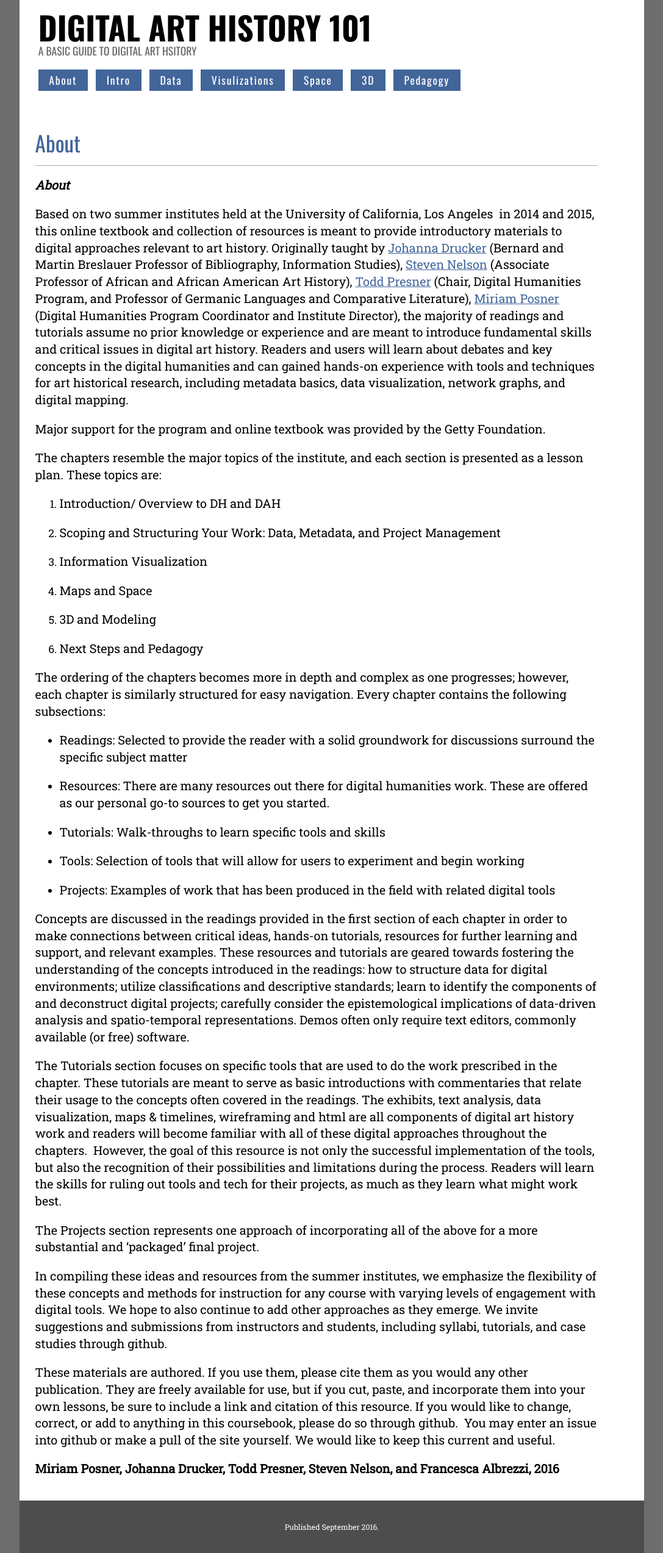
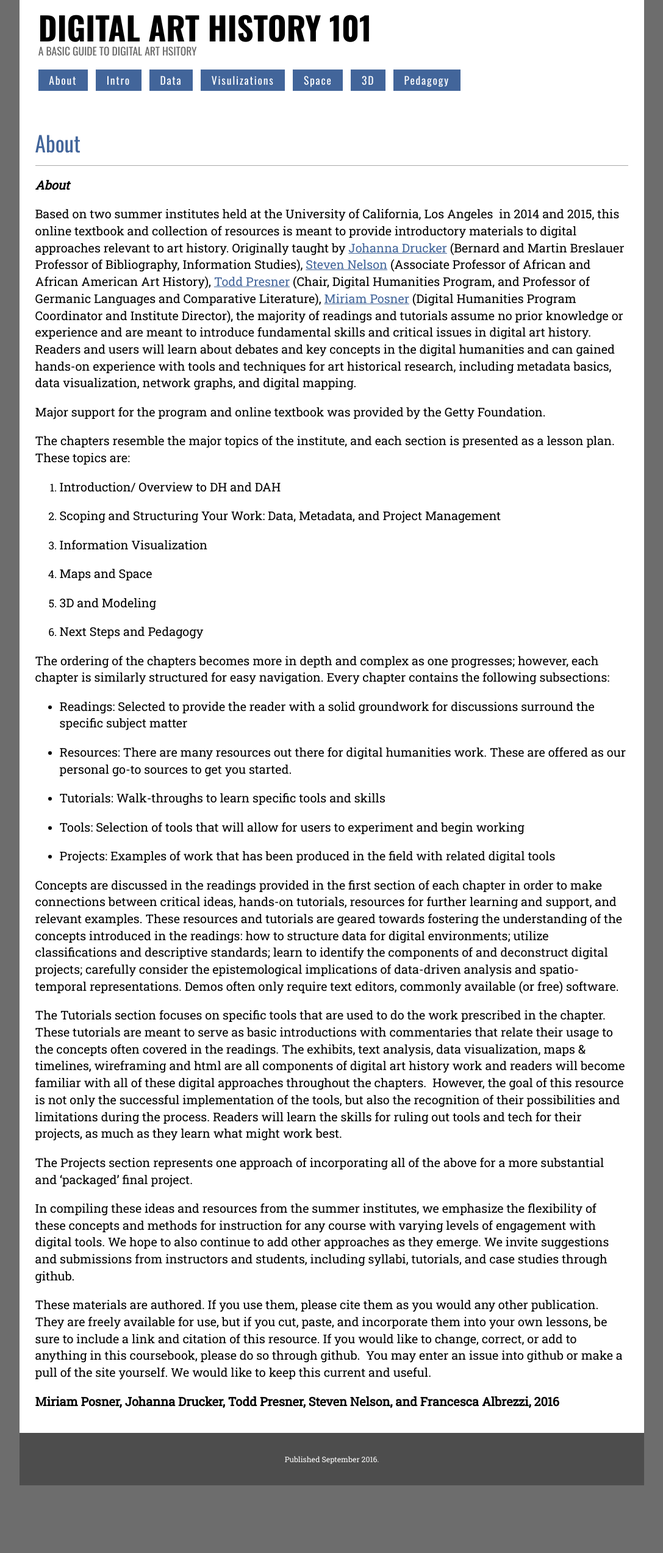
Before and after one commit to ucla-beyond-slide-library/DAH101, a Jekyll site: the page built from About.md, in a window 1280 px wide. Shown: the whole page at 61% size, without its empty margins (96-1183 px from the left). Built offline with Jekyll 4.4.1, drawn with Linux system fonts in a browser that asks for light colours; after the commit the page ends 2436 px from its top, so only the background shows below that.

Commit message:
css change

```diff
--- a/css/main.css
+++ b/css/main.css
@@ -677,8 +677,8 @@ body {
 	padding-top: 1em;
 }
 .posts, .archive {
-	float: center;
-	width: 95%;
+	float: left;
+	width: 100%;
 	padding-right: 2.5%;
   padding-left: 2.5%;
 }
```
